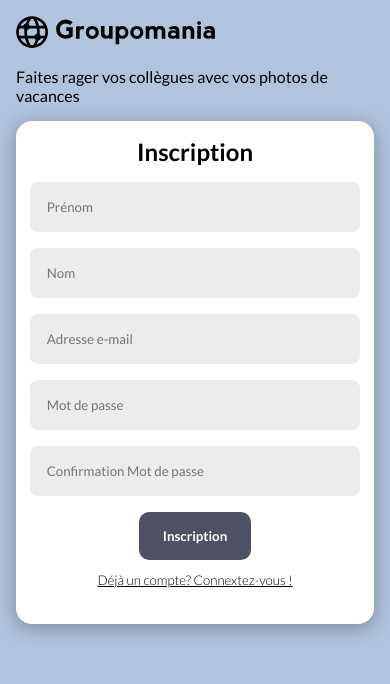
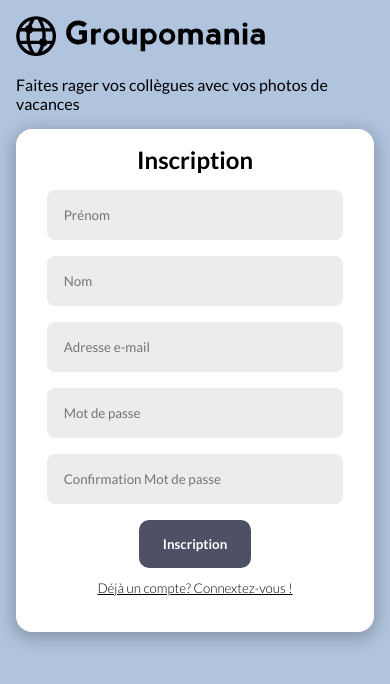
Before and after one commit to ValentinMadiot/groupomania-social_api, a React (Create React App) app in the folder client/: page /signup in a window 390 px wide. Shown: the top 684 px of the page. Built offline with nearby package versions, Linux system fonts and the light colour scheme.

Commit message:
Create components for signup and login

```diff
--- a/client/src/App.js
+++ b/client/src/App.js
@@ -1,8 +1,8 @@
 import { BrowserRouter, Route, Routes } from "react-router-dom";
 import "./app.css";
 import Home from "./pages/home/Home";
-import Login from "./pages/login/Login";
-import Signup from "./pages/signup/Signup";
+import Login from "./pages/auth/Login";
+import Signup from "./pages/auth/Signup";
 
 function App() {
   return (
--- a/client/src/app.css
+++ b/client/src/app.css
@@ -8,10 +8,23 @@
   --shadow: 0px 4px 17px 2px rgba(0, 0, 0, 0.25);
 }
 
+*,
+*::after,
+*::before {
+  margin: 0;
+  padding: 0;
+  box-sizing: border-box;
+  caret-color: transparent;
+  /* border: 1px solid red;  */
+}
+
 html {
   background-color: var(--colorLight2);
-  /* width: 100%; */
-  /* height: auto; */
+}
+
+body {
+  max-width: 1700px;
+  margin: auto;
 }
 
 button {
@@ -24,26 +37,10 @@ a {
   color: inherit;
 }
 
-/* *,
-*::after,
-*::before {
-	margin: 0;
-	padding: 0; */
-	/* box-sizing: border-box; */
-   /* border: 1px solid red; */
-   /* caret-color: transparent;
-} */
-
-/*
-body {
-  max-width: 1700px;
-  margin: auto;
-} */
-
-svg{
+svg {
   -webkit-user-select: none;
--khtml-user-select: none;
--moz-user-select: none;
--o-user-select: none;
-user-select: none;
+  -khtml-user-select: none;
+  -moz-user-select: none;
+  -o-user-select: none;
+  user-select: none;
 }
--- a/client/src/pages/login/Login.jsx
+++ b/client/src/components/Auth/Login.jsx
@@ -1,39 +1,18 @@
 import { useState } from "react";
-import { Link, useNavigate } from "react-router-dom";
-import Logo from "../../assets/logos/logo-black.svg";
-// import { useAuthContext } from "../../hooks/useAuthContext";
+import { Link } from "react-router-dom";
 import { useLogin } from "../../hooks/useLogin";
-import "../signup/signup.css";
 
-const Login = (props) => {
+const Login = () => {
   const [email, setEmail] = useState("");
   const [password, setPassword] = useState("");
-  const { login, isLoading, error, setError } = useLogin();
-  console.log("setError",setError);
-  console.log("error",error);
-  // let navigate = useNavigate();
-  // const { user } = useAuthContext();
+  const { login, isLoading, error } = useLogin();
 
   const handleSubmit = async (e) => {
     e.preventDefault();
     await login(email, password);
-
-    // if (!login) {
-    //   setError("Votre email ou mot de passe est incorrect");
-    //   return;
-    // }
-    // // if (isLoading) {
-    // navigate("/");
-    // } else;
-    // return;
   };
 
   return (
-    <section className="auth">
-      <div className="authLogo">
-        <img src={Logo} alt="" />
-        <h2>Faites rager vos collègues avec vos photos de vacances</h2>
-      </div>
       <div>
         <form className="authForm" onSubmit={handleSubmit}>
           <h3>Connexion</h3>
@@ -55,10 +34,8 @@ const Login = (props) => {
             onChange={(e) => setPassword(e.target.value)}
             value={password}
           />
-          {/* <Link to="/"> */}
           {error && <div className="errorLogin">{error}</div>}
           <button disabled={isLoading} className="button authFormButton" type="submit">
-            {/* type="submit" */}
             Connexion
           </button>
           <div>
@@ -73,7 +50,6 @@ const Login = (props) => {
           </div>
         </form>
       </div>
-    </section>
   );
 };
 
--- /dev/null
+++ b/client/src/components/Auth/LogoAuth.jsx
@@ -0,0 +1,12 @@
+import Logo from "../../assets/logos/logo-black.svg";
+
+const LogoAuth = () => {
+  return (
+    <div className="authLogo">
+      <img src={Logo} alt="" />
+      <h2>Faites rager vos collègues avec vos photos de vacances</h2>
+    </div>
+  )
+}
+
+export default LogoAuth
--- a/client/src/pages/signup/Signup.jsx
+++ b/client/src/components/Auth/Signup.jsx
@@ -1,10 +1,8 @@
-import React, { useState } from "react";
+import { useState } from "react";
 import { Link } from "react-router-dom";
-import Logo from "../../assets/logos/logo-black.svg";
 import { useSignup } from "../../hooks/useSignup";
-import "./signup.css";
 
-const Signup = (props) => {
+const Signup = () => {
   const [firstname, setFirstname] = useState("");
   const [lastname, setLastname] = useState("");
   const [email, setEmail] = useState("");
@@ -24,18 +22,10 @@ const Signup = (props) => {
   const { signup, error, isLoading } = useSignup();
   const handleSubmit = async (e) => {
     e.preventDefault();
-    // if (password !== confPassword) {
-    //   return alert('Les mots de passe ne correspondent pas')
-    // }
-    // console.log("Signup", email, password, firstname, lastname);
     await signup(email, password, firstname, lastname);
   };
+
   return (
-    <section className="auth">
-      <div className="authLogo">
-        <img src={Logo} alt="" />
-        <h2>Faites rager vos collègues avec vos photos de vacances</h2>
-      </div>
       <div>
         <form className="authForm" onSubmit={handleSubmit}>
           <h3>Inscription</h3>
@@ -101,7 +91,6 @@ const Signup = (props) => {
           </div>
         </form>
       </div>
-    </section>
   );
 };
 
--- a/client/src/components/Post/Post.jsx
+++ b/client/src/components/Post/Post.jsx
@@ -107,7 +107,7 @@ const Post = ({ post }) => {
                   : ""}
               </span>
               <p className="postProfilDate">
-                {format(new Date(post?.createdAt), "dd/MM/yyyy", {
+                {format(new Date(post?.createdAt), "dd/MM/yyyy 'à' H:mm", {
                   addSuffix: false,
                 })}
               </p>
--- a/client/src/components/PostShare/postshare.css
+++ b/client/src/components/PostShare/postshare.css
@@ -13,7 +13,7 @@
 }
 
 .postShare > form > div > input {
-  width: 90%;
+  width: 95%;
   border-radius: 10px;
   padding: 10px;
   font-size: 17px;
@@ -30,9 +30,8 @@
 
 .postShareOptions {
   width: 100%;
-  margin: 0 1rem 0 1rem;
+  padding: 1rem 1rem 0 1%;
   justify-content: start !important;
-  padding-top: 1rem;
 }
 
 .postShareOptions > div {
--- a/client/src/components/PostUpdate/postupdate.css
+++ b/client/src/components/PostUpdate/postupdate.css
@@ -1,7 +1,8 @@
 .postUpdate {
   background: var(--colorLight);
   padding: 2rem;
-  width: 50%;
+  width: 65%;
+  max-width: 1700px;
   border-radius: 1rem;
   position: absolute;
   top: 50%;
@@ -34,8 +35,7 @@
 
 .postUpdateOptions {
   width: 100%;
-  margin: 0 1rem 0 1rem;
-  padding-top: 1rem;
+  padding: 1rem 1rem 0 1rem;
 }
 
 .postUpdateOptions > label > div {
@@ -89,12 +89,15 @@ input.error {
   border: 1px solid #e7195a;
 }
 
-@media screen and (max-width: 900px) {
+@media screen and (max-width: 990px) {
   .postUpdate {
-  padding: 1rem;
-    width: 80%;
-  }
-  .postUpdateOptions {
-    margin-left: 2%;
+    padding: 1rem;
+    width: 90%;
   }
 }
+
+@media screen and (max-width: 600px) {
+  .uploaded-image-update img {
+    max-height: 30vh;
+  }
+}
--- /dev/null
+++ b/client/src/pages/auth/Login.jsx
@@ -0,0 +1,14 @@
+import Login from "../../components/Auth/Login";
+import LogoAuth from "../../components/Auth/LogoAuth";
+import "./auth.css";
+
+const Auth = () => {
+  return (
+    <section className="auth">
+      <LogoAuth />
+      <Login />
+    </section>
+  );
+};
+
+export default Auth;
--- /dev/null
+++ b/client/src/pages/auth/Signup.jsx
@@ -0,0 +1,14 @@
+import LogoAuth from "../../components/Auth/LogoAuth";
+import Signup from "../../components/Auth/Signup";
+import "./auth.css";
+
+const Auth = () => {
+  return (
+    <section className="auth">
+      <LogoAuth />
+      <Signup />
+    </section>
+  );
+};
+
+export default Auth;
--- a/client/src/pages/signup/signup.css
+++ b/client/src/pages/auth/auth.css
@@ -3,11 +3,12 @@
   align-items: center;
   justify-content: center;
   height: 100vh;
+  min-width: 280px;
   gap: 7%;
 }
 
 .authLogo > img {
-  height: 4rem;
+  height: 5rem;
   padding-bottom: 1rem;
 }
 
@@ -47,9 +48,6 @@
   border-radius: 8px;
   padding: 17px;
   width: 90%;
-  /* flex: 1; */
-  /* display: grid;
-  grid-area: content; */
 }
 
 .authFormButton {
@@ -60,7 +58,6 @@
   background-color: var(--colorTertiary);
   color: white;
   font-weight: bold;
-  /* align-self: flex-end; */
 }
 
 .authFormButton:hover {
@@ -96,13 +93,12 @@
   }
 
   .authLogo > img {
-    height: 2rem;
+    height: 3.5rem;
     width: min-content;
   }
 
   .authForm {
     gap: 1rem;
-    /* margin-bottom: 1rem; */
   }
 
   .authFormInput {
--- a/client/src/pages/home/home.css
+++ b/client/src/pages/home/home.css
@@ -1,5 +1,3 @@
 .home {
-  /* width: 100%; */
   min-width: 280px;
-  background-color: var(--colorLight2);
 }
```
